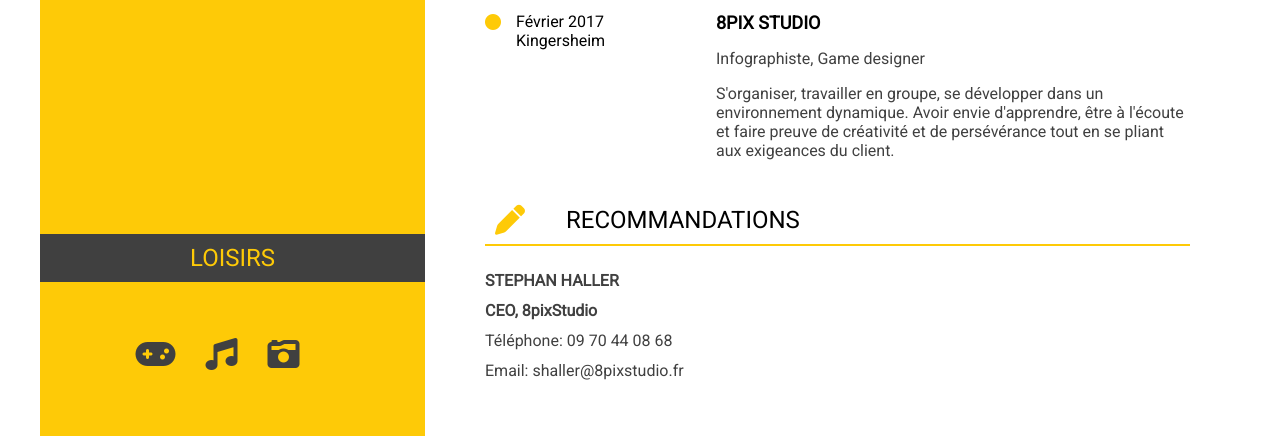
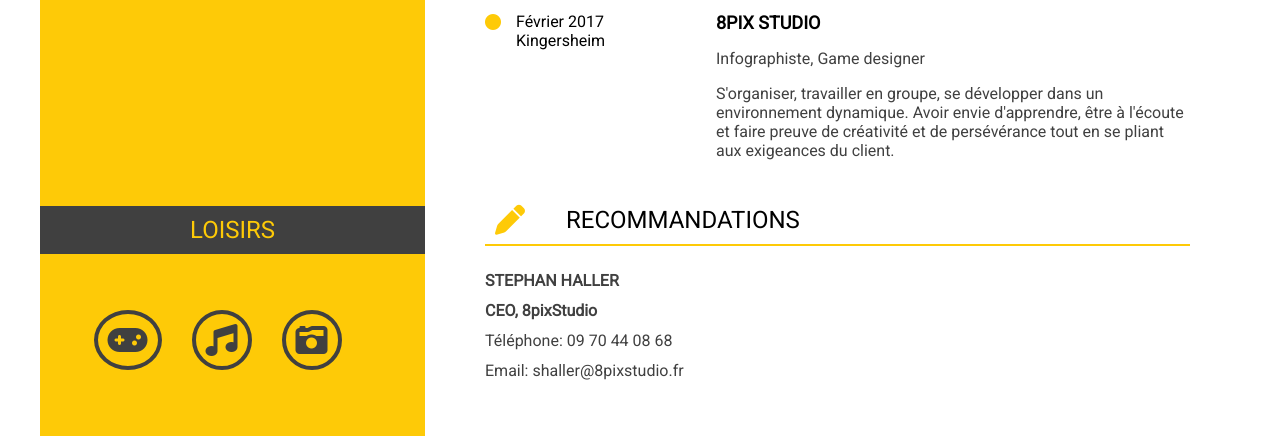
Before and after one commit to tomzidani/OC-P2, a PHP site: page / in a window 1280 px wide. Shown: the part 1047-1483 px from the top of the page. Run offline with PHP 8.4, Linux system fonts and the light colour scheme; some libraries are stand-ins or nearby versions.

Commit message:
Icônes loisirs entourées
Icônes loisirs entourées à l'aide d'un border-radius

```diff
--- a/assets/css/style.css
+++ b/assets/css/style.css
@@ -49,7 +49,7 @@ span.nom{font-weight: 100;}
 /* Icones */
 .p-droite .banniere h2 i{margin-right: 35px;color: #feca07}
 div.date i{color: #feca07;margin-right: 15px;margin-top: 2px;}
-.loisirs i{margin-right: 30px; color: #404040;margin-bottom: 50px;}
+.loisirs i{margin-right: 30px; color: #404040;margin-bottom: 50px; padding: 10px; border: solid 4px #404040; border-radius: 100%;}
 
 /* Responsive */
 @media screen and (max-width: 1100px) {
```
